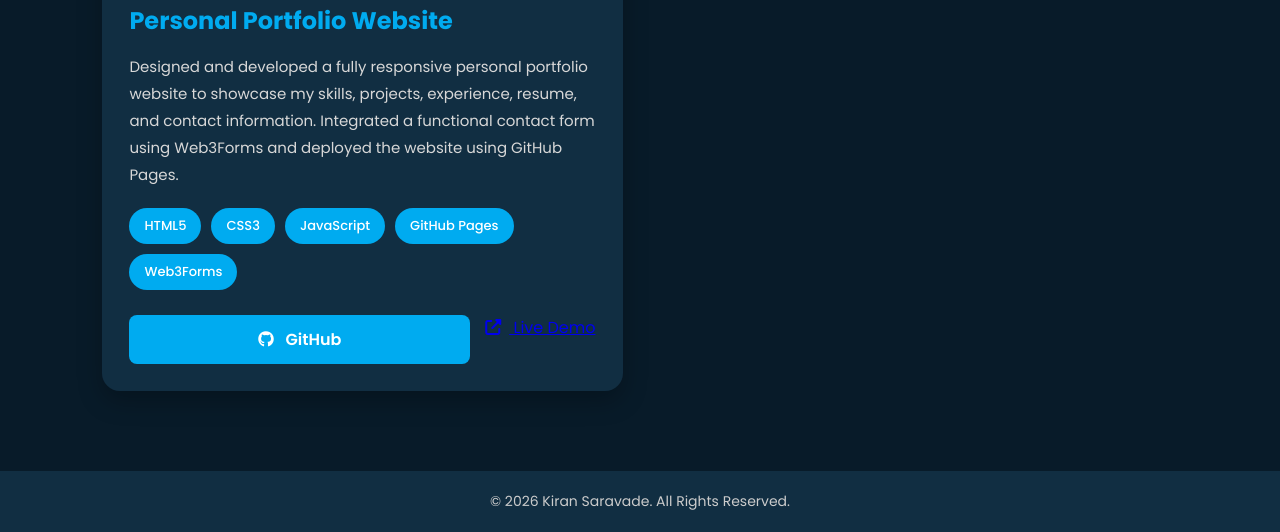
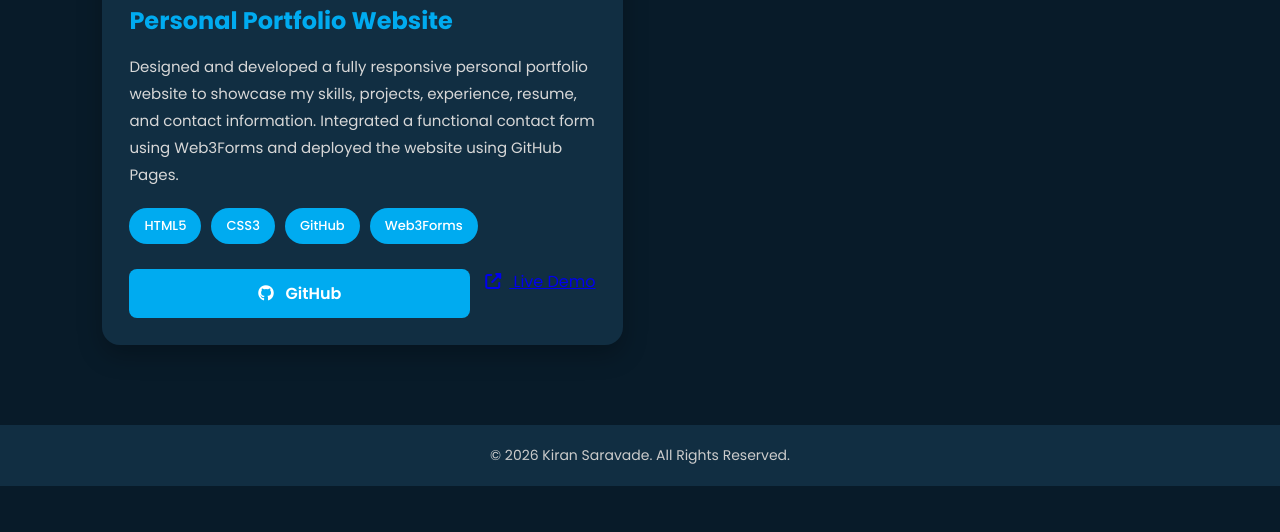
Before and after one commit to kiru-08/kiranSaravade.github.io, a plain HTML site: page projects.html in a window 1280 px wide. Shown: the part 1034-1566 px from the top of the page. After the commit the page ends 1520 px from the top, so only its background shows below. Drawn offline with Linux system fonts and the light colour scheme.

Commit message:
Fix image source and update project tags
Updated image source extension and modified project tags.

```diff
--- a/projects.html
+++ b/projects.html
@@ -206,7 +206,7 @@
               <!-- Project 5 -->
             <div class="project-card">
 
-    <img src="assets/images/Own_Portfolio_SS.jpg" alt="Personal Portfolio Website">
+    <img src="assets/images/Own_Portfolio_SS.PNG" alt="Personal Portfolio Website">
 
     <div class="project-content">
 
@@ -223,8 +223,7 @@
 
             <span>HTML5</span>
             <span>CSS3</span>
-            <span>JavaScript</span>
-            <span>GitHub Pages</span>
+            <span>GitHub</span>
             <span>Web3Forms</span>
 
         </div>
```
